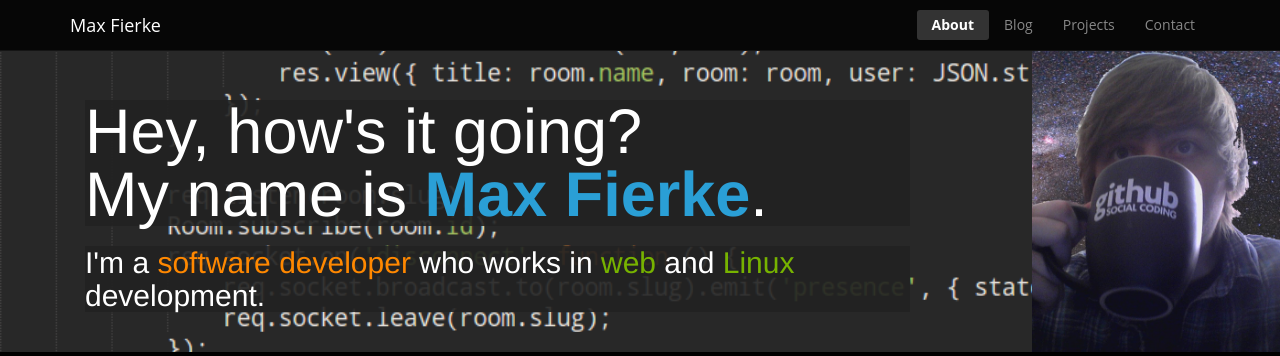
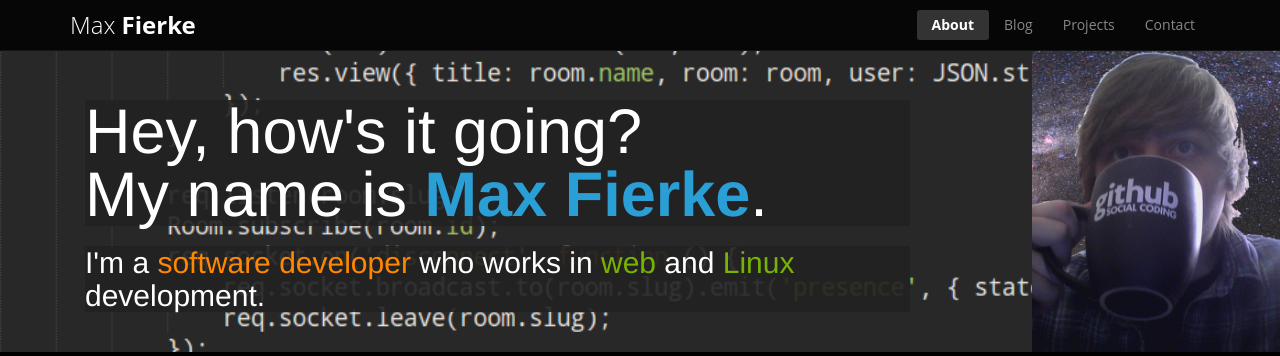
Before and after one commit to maxfierke/dotcom-flask, a Flask app: page / in a window 1280 px wide. Shown: the top 356 px of the page. Run offline with Flask 2, Linux system fonts and the light colour scheme; some libraries are stand-ins or nearby versions; some web fonts are replaced.

Commit message:
Bold `Fierke`, Thin `Max` in the navbar
Signed-off-by: Max Fierke <max@maxfierke.com>

```diff
--- a/static/css/application.css
+++ b/static/css/application.css
@@ -64,6 +64,19 @@ code {
 
 .navbar {
     border-bottom: 1px solid #151515;
+}
+
+.navbar-default .navbar-brand {
+    color: #fff;
+    background-color: transparent;
+    font-size: 24px;
+    font-weight: 300;
+    transition: color 0.2s ease;
+}
+
+.navbar-default .navbar-brand:hover,
+.navbar-default .navbar-brand:focus {
+    color: #0390b3;
 }
 
 .navbar .navbar-nav>li>a {
--- a/templates/layout.html
+++ b/templates/layout.html
@@ -31,7 +31,7 @@
                     <span class="icon-bar"></span>
                     <span class="icon-bar"></span>
                 </button>
-                <a class="navbar-brand" href="/">Max Fierke</a>
+                <a class="navbar-brand" href="/">Max <strong>Fierke</strong></a>
             </div>
 
             <div class="collapse navbar-collapse" id="js-navbar-collapse">
```
